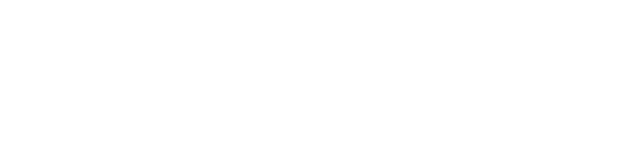
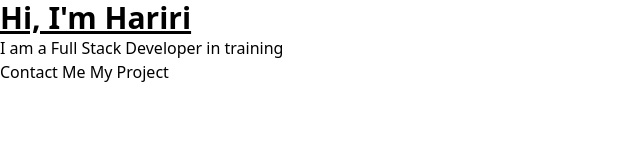
Before and after one commit to haririabd/first-portfolio, a plain HTML site: page index.html in a window 1280 px wide. Shown: the whole page, without its empty margins (0-640 px from the left). Drawn offline with Linux system fonts and the light colour scheme.

Commit message:
Testing tailwind

```diff
--- a/index.html
+++ b/index.html
@@ -5,10 +5,17 @@
     <meta charset="UTF-8">
     <meta http-equiv="X-UA-Compatible" content="IE=edge">
     <meta name="viewport" content="width=device-width, initial-scale=1.0">
+    <link href="/dist/output.css" rel="stylesheet">
     <title>My Simple Portfolio Site</title>
 </head>
 
 <body>
+    <header>
+        <h1 class="text-3xl font-bold underline">Hi, I'm Hariri</h1>
+        <h2>I am a Full Stack Developer <span>in training</span></h2>
+        <button a href="">Contact Me</button>
+        <button a href="">My Project</button>
+    </header>
 
 </body>
 
```
Also changed, not shown: dist/output.css (added).
